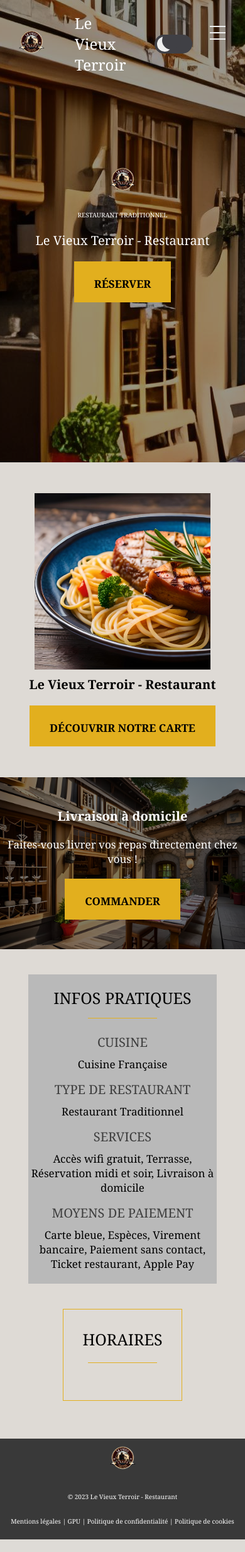
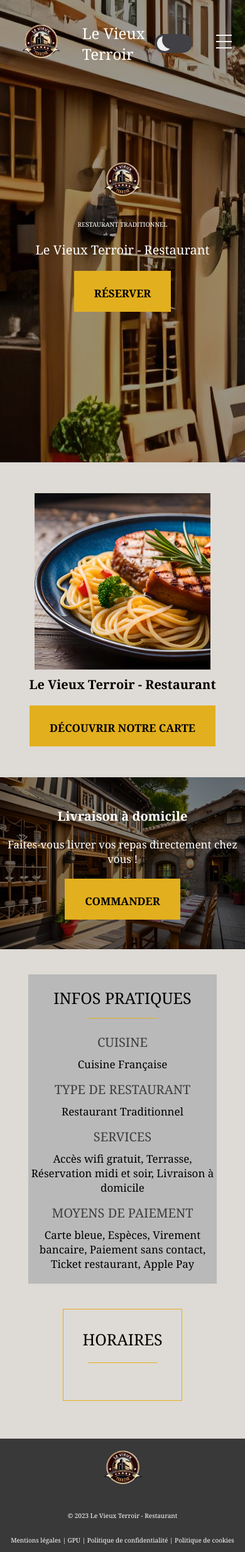
Before and after one commit to fredericbranca/Projet-site-restaurant, a PHP site: template view/accueil.php in a window 390 px wide. Shown: the whole page at 63% size. Run offline with PHP 8.4, Linux system fonts and the light colour scheme; the template is opened without the code that fills it, so the values that code supplies are empty; some libraries are stand-ins or nearby versions.

Commit message:
nav footer size logo

```diff
--- a/public/css/accueil.css
+++ b/public/css/accueil.css
@@ -221,11 +221,6 @@ nav {
         background-size: auto;
     }
 
-    .logo {
-        width: 60px;
-        height: 60px;
-    }
-
     .header p:first-of-type {
         font-size: 10px;
     }
--- a/public/css/style.css
+++ b/public/css/style.css
@@ -336,7 +336,7 @@ footer {
         display: inline-block;
         width: 50px;
         height: 50px;
-        padding: 13px;
+        padding: 27px;
     }
     nav .nav-btn label span {
         display: block;
@@ -347,7 +347,7 @@ footer {
 
     nav #nav-check:checked~.link-container {
         height: 120px;
-        background-color: #80808094;
+        background-color: #808080de;
         width: 400px;
         padding-left: 20px;
         height: fit-content;
@@ -381,6 +381,10 @@ footer {
 }
 
 @media (max-width: 768px) {
+    .logo {
+        width: 90px;
+        height: 90px;
+    }
     nav .nav-btn {
         top: 8px;
     }
@@ -401,7 +405,6 @@ footer {
 
     nav #nav-check:checked~.link-container {
         height: 164px;
-        background-color: #80808094;
         width: 330px;
         padding-left: 20px;
     }
@@ -422,7 +425,7 @@ footer {
 
     footer {
         font-size: 14px;
-        height: 160px;
+        height: 180px;
     }
 }
 
```
